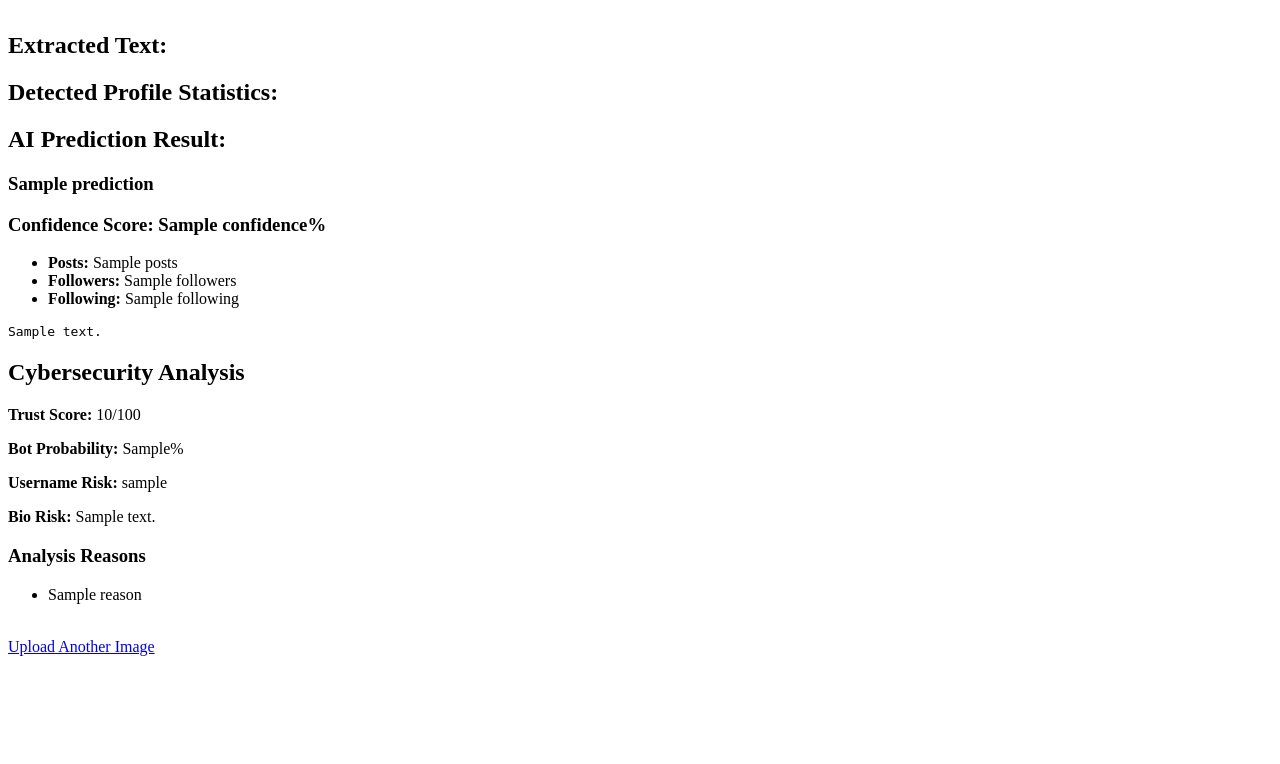
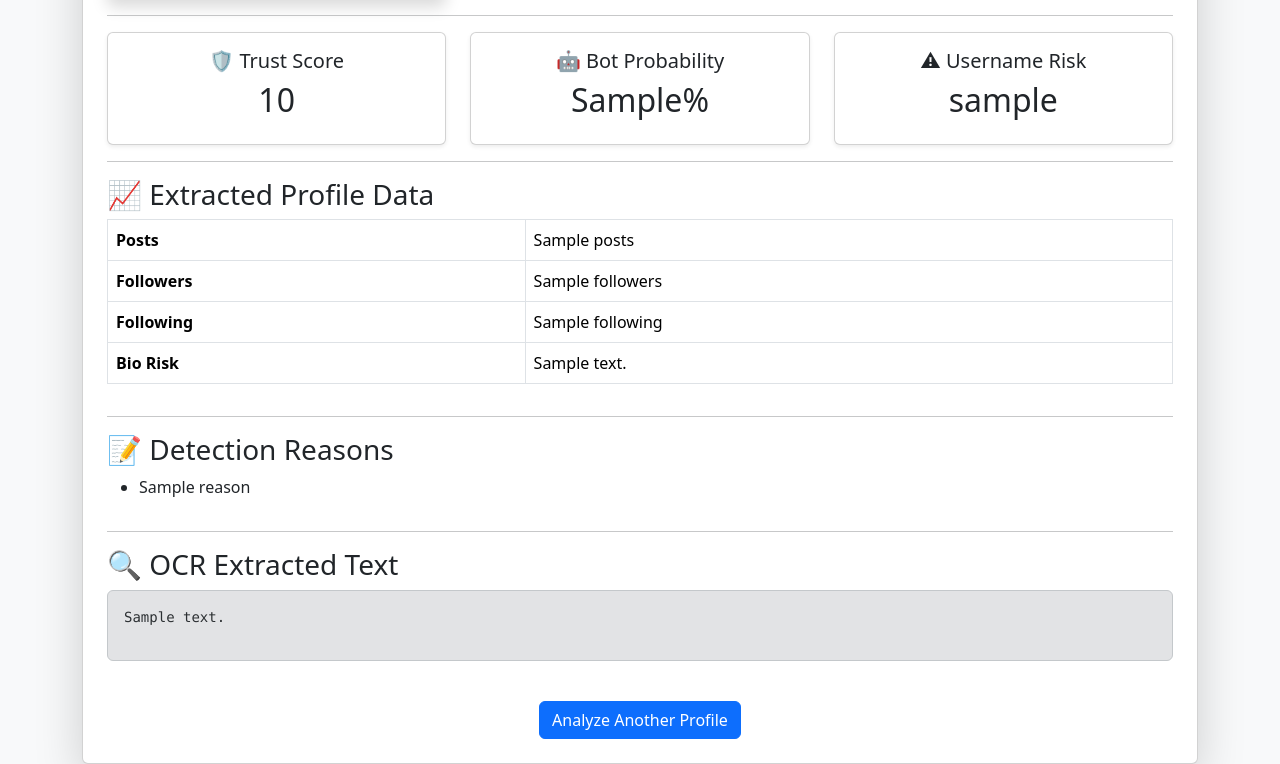
Before and after one commit to hitheshsjecmca/fake-profile-detector, a Flask app: template templates/result.html in a window 1280 px wide. Shown: the part 400-1164 px from the top of the page. Before the commit the page ends 1056 px from the top, so only its background shows below. Run offline with Flask 3, Linux system fonts and the light colour scheme; the template is opened without the code that fills it: most values are stand-ins (such as "Sample title", 1, 10 or a date in 2020); grey boxes marked "Sample" are stand-in pictures; parts of the project's set-up code (start-up, migrations or seed data) failed here and were passed over.

Commit message:
design phase

```diff
--- a/app.py
+++ b/app.py
@@ -333,14 +333,16 @@ def upload():
     )
 
 
-    if confidence >= 90:
-        risk_level = "Highly Suspicious"
+    if prediction == 1:
 
-    elif confidence >= 70:
-        risk_level = "Suspicious"
+        if confidence >= 90:
+            risk_level = "Highly Suspicious"
 
-    elif confidence >= 50:
-        risk_level = "Moderate Risk"
+        elif confidence >= 70:
+            risk_level = "Suspicious"
+
+        else:
+            risk_level = "Moderate Risk"
 
     else:
         risk_level = "Likely Genuine"
@@ -359,7 +361,7 @@ def upload():
 
     return render_template(
     "result.html",
-    image_path=filepath,
+    image_path=filepath.replace("\\", "/"),
     extracted_text=cleaned_text,
     posts=posts,
     followers=followers,
--- a/templates/result.html
+++ b/templates/result.html
@@ -1,56 +1,201 @@
 <!DOCTYPE html>
-<html>
+<html lang="en">
 <head>
-    <title>OCR Result</title>
+
+    <meta charset="UTF-8">
+    <meta name="viewport" content="width=device-width, initial-scale=1.0">
+
+    <title>Analysis Result</title>
+
+    <link href="https://cdn.jsdelivr.net/npm/bootstrap@5.3.3/dist/css/bootstrap.min.css" rel="stylesheet">
+
 </head>
-<body>
 
-    <h1>Image Uploaded Successfully ✅</h1>
+<body class="bg-light">
 
-    <!-- Uploaded Profile Screenshot -->
-    <h2>Uploaded Profile Screenshot:</h2>
+<div class="container mt-5">
 
-    <img src="{{ image_path }}" width="350">
+    <div class="card shadow-lg p-4">
 
-    <br><br>
+        <h1 class="text-center mb-4">
+            📊 Profile Analysis Report
+        </h1>
 
-    <!-- OCR Extracted Text -->
-    <h2>Extracted Text:</h2>
-    <h2>Detected Profile Statistics:</h2>
-        <h2>AI Prediction Result:</h2>
+        <div class="row">
 
-    <h3>{{ prediction }}</h3>
+            <div class="col-md-4 text-center">
 
-    <h3>Confidence Score: {{ confidence }}%</h3>
-<ul>
-    <li><strong>Posts:</strong> {{ posts }}</li>
-    <li><strong>Followers:</strong> {{ followers }}</li>
-    <li><strong>Following:</strong> {{ following }}</li>
-</ul>
-</ul>
+                <img
+                    src="/{{ image_path }}"
+                    class="img-fluid rounded shadow"
+                    alt="Uploaded Image"
+                >
 
-    <pre>{{ extracted_text }}</pre>
-    <h2>Cybersecurity Analysis</h2>
+            </div>
 
-    <p><strong>Trust Score:</strong> {{ trust_score }}/100</p>
+            <div class="col-md-8">
 
-    <p><strong>Bot Probability:</strong> {{ bot_probability }}%</p>
+                <h3>
+                    Prediction:
+                    <span class="text-danger">
+                        {{ prediction }}
+                    </span>
+                </h3>
 
-    <p><strong>Username Risk:</strong> {{ username_risk }}</p>
+                <h5>
+                    Confidence Score:
+                    {{ confidence }}%
+                </h5>
 
-    <p><strong>Bio Risk:</strong> {{ bio_risk }}</p>
+                <div class="progress mb-3">
 
-    <h3>Analysis Reasons</h3>
+                    <div
+                     class="progress-bar"
+                        role="progressbar"
+                        aria-valuenow="{{ confidence }}"
+                        aria-valuemin="0"
+                        aria-valuemax="100"
+                        style="width: {{ confidence|int }}%;">
+                        {{ confidence }}%
+                    </div>
 
-    <ul>
-    {% for reason in reasons %}
-        <li>{{ reason }}</li>
-    {% endfor %}
-    </ul>
+                </div>
 
-    <br>
+                <h5>
+                    Risk Level:
+                    {{ risk_level }}
+                </h5>
 
-    <a href="/">Upload Another Image</a>
+            </div>
+
+        </div>
+
+        <hr>
+
+        <div class="row">
+
+            <div class="col-md-4">
+
+                <div class="card text-center shadow-sm">
+
+                    <div class="card-body">
+
+                        <h5>🛡 Trust Score</h5>
+
+                        <h2>{{ trust_score }}</h2>
+
+                    </div>
+
+                </div>
+
+            </div>
+
+            <div class="col-md-4">
+
+                <div class="card text-center shadow-sm">
+
+                    <div class="card-body">
+
+                        <h5>🤖 Bot Probability</h5>
+
+                        <h2>{{ bot_probability }}%</h2>
+
+                    </div>
+
+                </div>
+
+            </div>
+
+            <div class="col-md-4">
+
+                <div class="card text-center shadow-sm">
+
+                    <div class="card-body">
+
+                        <h5>⚠ Username Risk</h5>
+
+                        <h2>{{ username_risk }}</h2>
+
+                    </div>
+
+                </div>
+
+            </div>
+
+        </div>
+
+        <hr>
+
+        <h3>
+            📈 Extracted Profile Data
+        </h3>
+
+        <table class="table table-bordered">
+
+            <tr>
+                <th>Posts</th>
+                <td>{{ posts }}</td>
+            </tr>
+
+            <tr>
+                <th>Followers</th>
+                <td>{{ followers }}</td>
+            </tr>
+
+            <tr>
+                <th>Following</th>
+                <td>{{ following }}</td>
+            </tr>
+
+            <tr>
+                <th>Bio Risk</th>
+                <td>{{ bio_risk }}</td>
+            </tr>
+
+        </table>
+
+        <hr>
+
+        <h3>
+            📝 Detection Reasons
+        </h3>
+
+        <ul>
+
+            {% for reason in reasons %}
+
+            <li>{{ reason }}</li>
+
+            {% endfor %}
+
+        </ul>
+
+        <hr>
+
+        <h3>
+            🔍 OCR Extracted Text
+        </h3>
+
+        <div class="alert alert-secondary">
+
+            <pre>{{ extracted_text }}</pre>
+
+        </div>
+
+        <div class="text-center mt-4">
+
+            <a
+                href="/"
+                class="btn btn-primary"
+            >
+                Analyze Another Profile
+            </a>
+
+        </div>
+
+    </div>
+
+</div>
 
 </body>
 </html>
```
Also changed, not shown: templates/index.html (+116 -9 lines).
